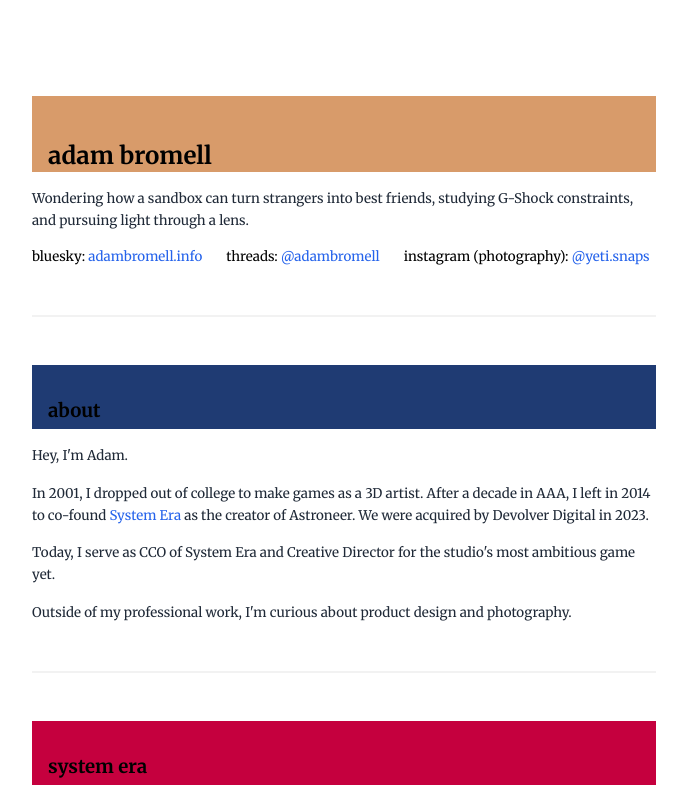
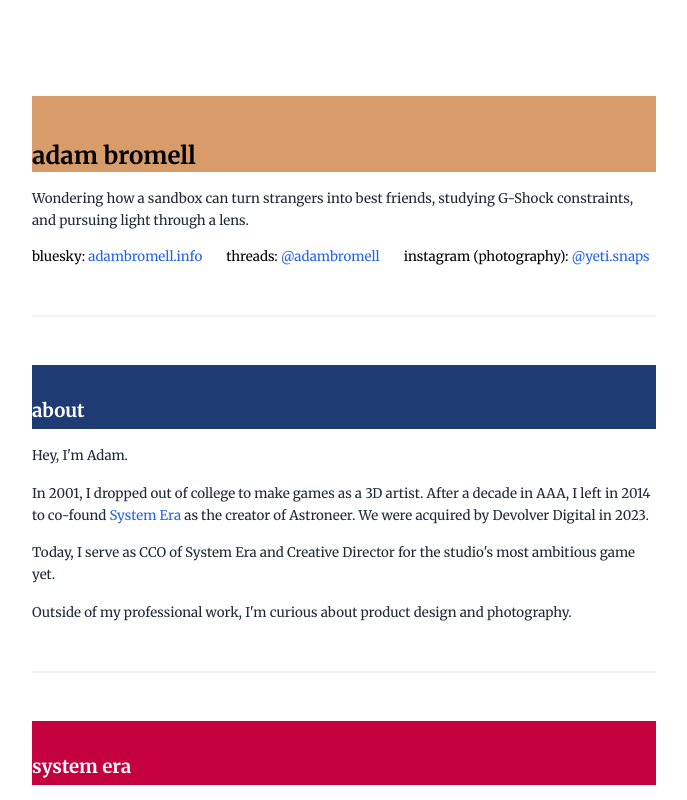
Before and after one commit to XYZCHiiLD/adambromell-site, a Next.js app: page / in a window 1280 px wide. Shown: the top 800 px of the page, without its empty margins (296-983 px from the left). Built offline with nearby package versions, Linux system fonts and the light colour scheme.

Commit message:
Add files via upload

```diff
--- a/src/app/page.js
+++ b/src/app/page.js
@@ -3,6 +3,23 @@ import { useState, useEffect } from 'react';
 
 export default function Home() {
   const [colors, setColors] = useState([]);
+
+  // Determine if text should be white or black based on background color
+  const getTextColor = (bgColor) => {
+    if (!bgColor || bgColor === 'transparent') return '#000';
+
+    // Convert hex to RGB
+    const hex = bgColor.replace('#', '');
+    const r = parseInt(hex.substr(0, 2), 16);
+    const g = parseInt(hex.substr(2, 2), 16);
+    const b = parseInt(hex.substr(4, 2), 16);
+
+    // Calculate luminance
+    const luminance = (0.299 * r + 0.587 * g + 0.114 * b) / 255;
+
+    // Return white for dark backgrounds, black for light
+    return luminance > 0.5 ? '#000' : '#fff';
+  };
 
   useEffect(() => {
     // Color palette
@@ -26,7 +43,7 @@ export default function Home() {
 
         {/* Header */}
         <header className="mb-4">
-          <h1 className="font-bold mb-0 pt-12 pb-1 pl-4" style={{ backgroundColor: colors[0] || 'transparent' }}>adam bromell</h1>
+          <h1 className="font-bold mb-0 pt-12 pb-1" style={{ backgroundColor: colors[0] || 'transparent', color: getTextColor(colors[0]) }}>adam bromell</h1>
         </header>
 
         {/* Tagline */}
@@ -70,7 +87,7 @@ export default function Home() {
 
         {/* About */}
         <section className="mb-12">
-          <h2 className="font-bold mb-4 pt-8 pb-1 pl-4" style={{ backgroundColor: colors[1] || 'transparent' }}>about</h2>
+          <h2 className="font-bold mb-4 pt-8 pb-1" style={{ backgroundColor: colors[1] || 'transparent', color: getTextColor(colors[1]) }}>about</h2>
           <div className="space-y-4 text-gray-800 leading-relaxed">
             <p>Hey, I'm Adam.</p>
             <p>In 2001, I dropped out of college to make games as a 3D artist. After a decade in AAA, I left in 2014 to co-found <a href="https://www.systemera.net/" target="_blank" rel="noopener noreferrer" className="text-blue-600 hover:underline">System Era</a> as the creator of Astroneer. We were acquired by Devolver Digital in 2023.</p>
@@ -83,7 +100,7 @@ export default function Home() {
 
         {/* System Era */}
         <section className="mb-12">
-          <h2 className="font-bold mb-4 pt-8 pb-1 pl-4" style={{ backgroundColor: colors[2] || 'transparent' }}>system era</h2>
+          <h2 className="font-bold mb-4 pt-8 pb-1" style={{ backgroundColor: colors[2] || 'transparent', color: getTextColor(colors[2]) }}>system era</h2>
           <div className="space-y-4 text-gray-800 leading-relaxed">
             <div>
               <p className="subheading">Company</p>
@@ -113,7 +130,7 @@ export default function Home() {
 
         {/* Additional History */}
         <section className="mb-12">
-          <h2 className="font-bold mb-4 pt-8 pb-1 pl-4" style={{ backgroundColor: colors[3] || 'transparent' }}>additional history</h2>
+          <h2 className="font-bold mb-4 pt-8 pb-1" style={{ backgroundColor: colors[3] || 'transparent', color: getTextColor(colors[3]) }}>additional history</h2>
           <div className="space-y-6 text-gray-800 leading-relaxed">
 
             <div>
```
